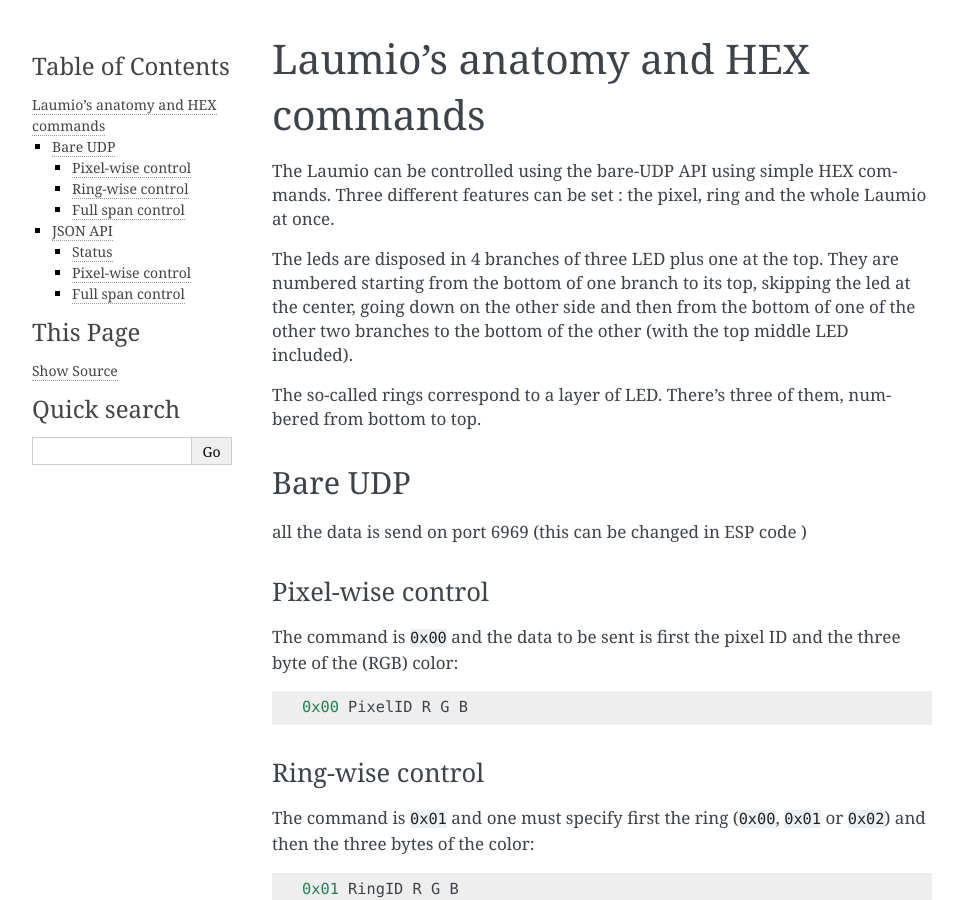
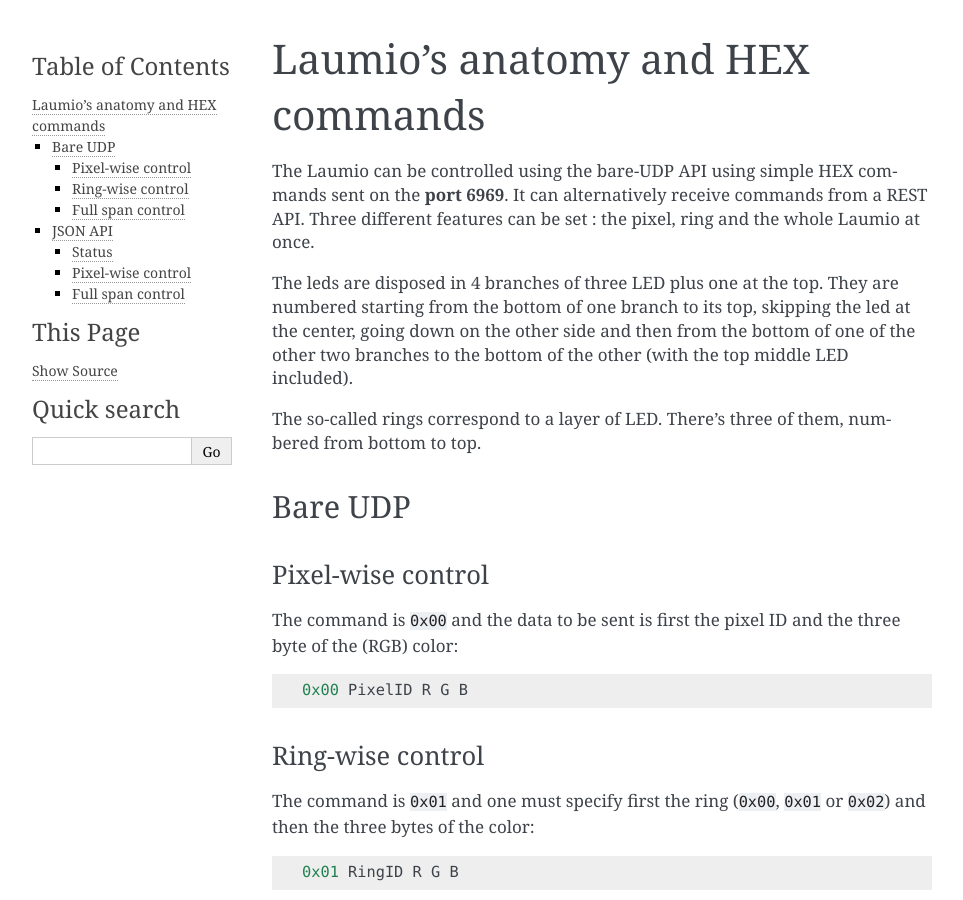
Before and after one commit to haum/laumio, a Sphinx documentation site: the page built from doc/source/api.rst, in a window 1280 px wide and 900 px high. Shown: the whole window, without its empty margins (148-1111 px from the left). Built offline with Sphinx 7.4.7, drawn with Linux system fonts in a browser that asks for light colours.

Commit message:
Rephrase port indication and introduce the REST api

```diff
--- a/doc/source/api.rst
+++ b/doc/source/api.rst
@@ -1,7 +1,8 @@
 Laumio's anatomy and HEX commands
 =================================
 
-The Laumio can be controlled using the bare-UDP API using simple HEX commands.
+The Laumio can be controlled using the bare-UDP API using simple HEX commands sent on the
+**port 6969**. It can alternatively receive commands from a REST API.
 Three different features can be set : the pixel, ring and the whole Laumio at once.
 
 The leds are disposed in 4 branches of three LED plus one at the top. They are numbered
@@ -14,8 +15,6 @@
 
 Bare UDP
 --------
-
-all the data is send on port 6969 (this can be changed in ESP code )
 
 Pixel-wise control
 ******************
```
